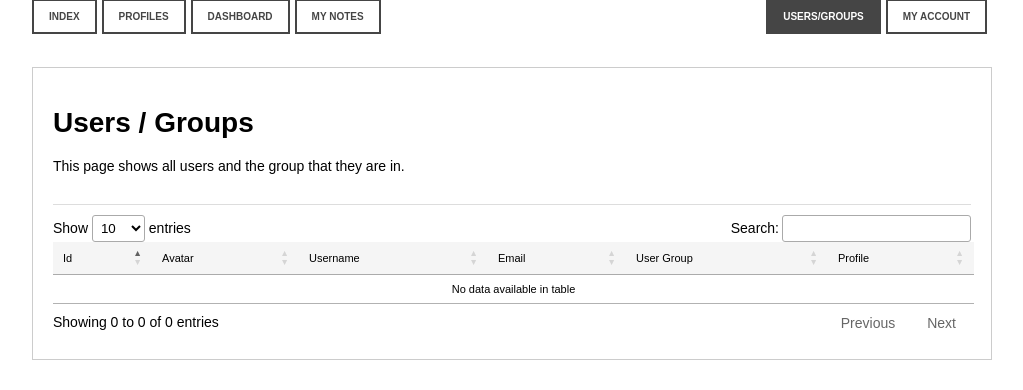
After one commit to um02/huge-framework-practice, a PHP site: template application/view/user/showUsersAndGroups.php in a window 1280 px wide. The commit adds this page. Shown: the part 459-849 px from the top of the page, without its empty margins (128-1151 px from the left). Run offline with PHP 8.4, Linux system fonts and the light colour scheme; the template is opened without the code that fills it, so the values that code supplies are empty; some libraries are stand-ins or nearby versions.

Commit message:
Admins can now change the group of a user via dropdown menu, added a new view that shows all the users and the groups they are in

```diff
--- a/application/controller/AdminController.php
+++ b/application/controller/AdminController.php
@@ -20,14 +20,15 @@ class AdminController extends Controller
     public function index()
     {
         $this->View->render('admin/index', array(
-                'users' => UserModel::getPublicProfilesOfAllUsers())
+                'users' => UserModel::getPublicProfilesOfAllUsers(),
+                'account_types' => UserModel::getAllAccountTypes())
         );
     }
 
     public function actionAccountSettings()
     {
         AdminModel::setAccountSuspensionAndDeletionStatus(
-            Request::post('suspension'), Request::post('softDelete'), Request::post('user_id')
+            Request::post('suspension'), Request::post('softDelete'), Request::post('user_id'), Request::post('user_account_type')
         );
 
         Redirect::to("admin");
--- a/application/view/_templates/header.php
+++ b/application/view/_templates/header.php
@@ -50,6 +50,9 @@
                         <a href="<?php echo Config::get('URL'); ?>register/index">Register User</a>
                     </li>
                 <?php endif; ?>
+            <li>
+                <a href="<?= Config::get('URL'); ?>user/showUsersAndGroups">Users/Groups</a>
+            </li>
             <li <?php if (View::checkForActiveController($filename, "user")) { echo ' class="active" '; } ?> >
                 <a href="<?php echo Config::get('URL'); ?>user/index">My Account</a>
                 <ul class="navigation-submenu">
--- /dev/null
+++ b/application/view/user/showUsersAndGroups.php
@@ -0,0 +1,43 @@
+<div class="container">
+    <h1>Users / Groups</h1>
+    <p>This page shows all users and the group that they are in.</p>
+    <div class="box">
+        <table id="users-groups-table" class="overview-table">
+            <thead>
+                <tr>
+                    <td>Id</td>
+                    <td>Avatar</td>
+                    <td>Username</td>
+                    <td>Email</td>
+                    <td>User Group</td>
+                    <td>Profile</td>
+                </tr>
+            </thead>
+            <tbody>
+            <?php foreach ($this->users as $user) { ?>
+                <tr class="<?= ($user->user_active == 0 ? 'inactive' : 'active'); ?>">
+                    <td><?= $user->user_id; ?></td>
+                    <td class="avatar">
+                        <?php if (isset($user->user_avatar_link)) { ?>
+                            <img src="<?= $user->user_avatar_link; ?>">
+                        <?php } ?>
+                    </td>
+                    <td><?= $user->user_name; ?></td>
+                    <td><?= $user->user_email; ?></td>
+                    <td><?= $user->account_type_name; ?></td>
+                    <td>
+                        <a href="<?= Config::get('URL') . 'profile/showProfile/' . $user->user_id; ?>">
+                            View
+                        </a>
+                    </td>
+                </tr>
+            <?php } ?>
+            </tbody>
+        </table>
+    </div>
+</div>
+<script>
+    $(document).ready(function () {
+        $('#users-groups-table').DataTable();
+    });
+</script>
```
Also changed, not shown: application/controller/UserController.php (+8 -0 lines), application/model/AdminModel.php (+5 -4 lines), application/model/UserModel.php (+18 -1 lines), application/view/admin/index.php (+13 -2 lines).
